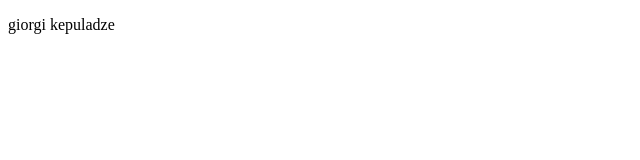
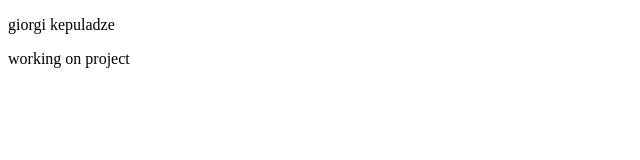
Before and after one commit to GiorgiKepu/working-space, a plain HTML site: page index1.html in a window 1280 px wide. Shown: the whole page, without its empty margins (0-640 px from the left). Drawn offline with Linux system fonts and the light colour scheme.

Commit message:
Add index1 html file

```diff
--- a/index1.html
+++ b/index1.html
@@ -8,5 +8,6 @@
 </head>
 <body>
     <p>giorgi kepuladze</p>
+    <p>working on project</p>
 </body>
 </html>
```
